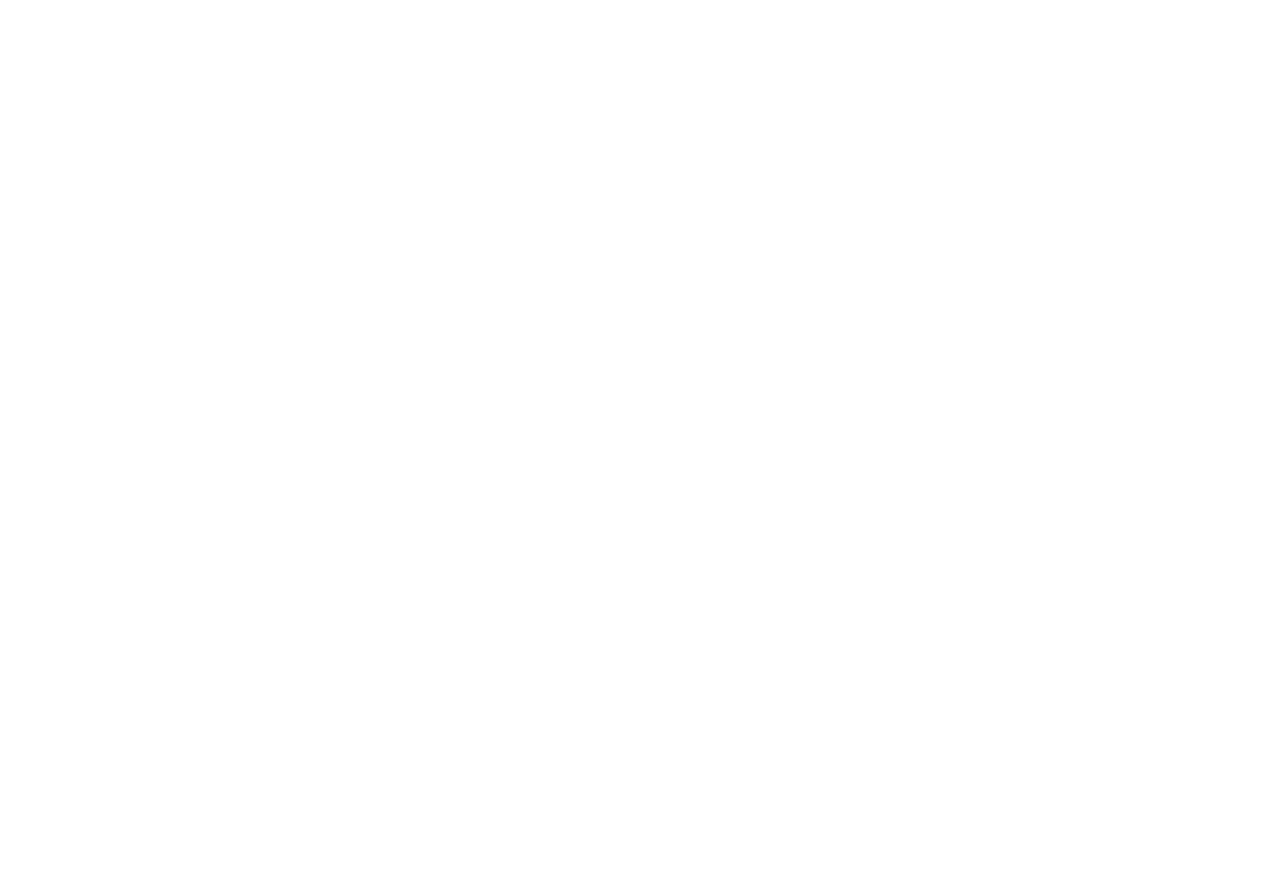
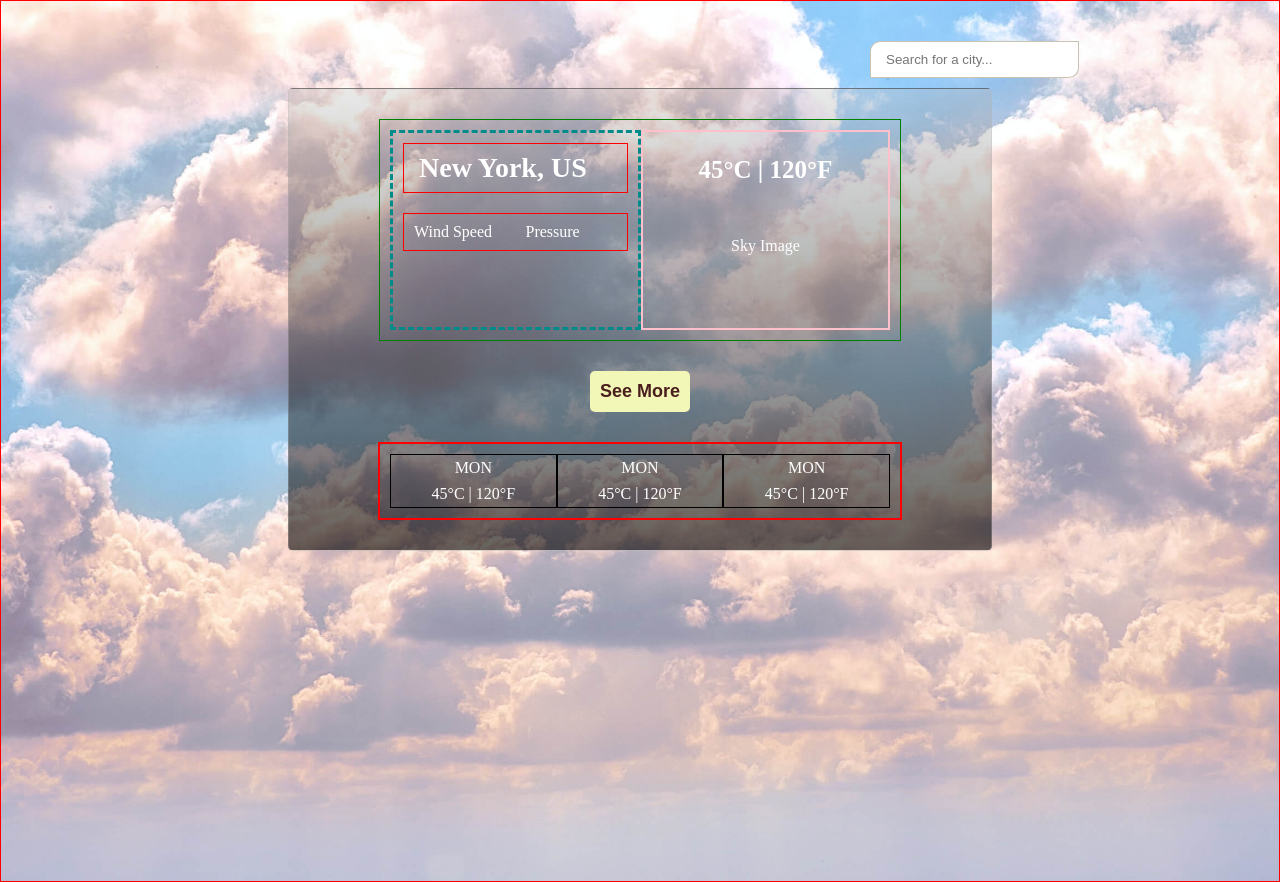
Before and after one commit to Osong-Michael/JS-Weather-App, a website built with webpack: page dist/index.html in a window 1280 px wide. Before the commit the page ends 800 px from the top, so only its background shows below. Built offline with nearby package versions, Linux system fonts and the light colour scheme.

Commit message:
Setup HTML structure for app

```diff
--- a/dist/index.html
+++ b/dist/index.html
@@ -3,10 +3,54 @@
 <head>
   <meta charset="UTF-8">
   <meta name="viewport" content="width=device-width, initial-scale=1.0">
+  <link rel="stylesheet" href="./styles/reset.css">
+  <link rel="stylesheet" href="./styles/styles.css">
   <title>Weather App</title>
 </head>
 <body>
 
+  <div class="main">
+    <div class="main-search-bar">
+      <input type="text" name="search-bar" id="search-bar" placeholder="Search for a city...">
+    </div>
+    <div class="ctn">
+      <div class="main-stats">
+        <div class="main-stats-ctn">
+          <div class="main-stats-name">
+            <div class="name">
+              <h3>New York, US</h3>
+            </div>
+            <div class="wind-pressure">
+              <p>Wind Speed</p>
+              <p>Pressure</p>
+            </div>
+          </div>
+          <div class="main-stats-temp">
+            <p>45°C | 120°F</p>
+            <p>Sky Image</p>
+          </div>
+        </div>
+        <div class="btn">
+          <button>See More</button>
+        </div>
+        <div class="see-more">
+          <div class="more">
+            <p>MON</p>
+            <p>45°C | 120°F</p>
+          </div>
+          <div class="more">
+            <p>MON</p>
+            <p>45°C | 120°F</p>
+          </div>
+          <div class="more">
+            <p>MON</p>
+            <p>45°C | 120°F</p>
+          </div>
+        </div>
+      </div>
+    </div>
+  </div>
+
 <script src="main.js"></script>
 </body>
 </html>
--- /dev/null
+++ b/dist/styles/reset.css
@@ -0,0 +1,48 @@
+/* http://meyerweb.com/eric/tools/css/reset/
+   v2.0 | 20110126
+   License: none (public domain)
+*/
+
+html, body, div, span, applet, object, iframe,
+h1, h2, h3, h4, h5, h6, p, blockquote, pre,
+a, abbr, acronym, address, big, cite, code,
+del, dfn, em, img, ins, kbd, q, s, samp,
+small, strike, strong, sub, sup, tt, var,
+b, u, i, center,
+dl, dt, dd, ol, ul, li,
+fieldset, form, label, legend,
+table, caption, tbody, tfoot, thead, tr, th, td,
+article, aside, canvas, details, embed,
+figure, figcaption, footer, header, hgroup,
+menu, nav, output, ruby, section, summary,
+time, mark, audio, video {
+	margin: 0;
+	padding: 0;
+	border: 0;
+	font-size: 100%;
+	font: inherit;
+	vertical-align: baseline;
+}
+/* HTML5 display-role reset for older browsers */
+article, aside, details, figcaption, figure,
+footer, header, hgroup, menu, nav, section {
+	display: block;
+}
+body {
+	line-height: 1;
+}
+ol, ul {
+	list-style: none;
+}
+blockquote, q {
+	quotes: none;
+}
+blockquote:before, blockquote:after,
+q:before, q:after {
+	content: '';
+	content: none;
+}
+table {
+	border-collapse: collapse;
+	border-spacing: 0;
+}
--- /dev/null
+++ b/dist/styles/styles.css
@@ -0,0 +1,126 @@
+.main {
+  border: 1px solid red;
+  height: 110vh;
+  background-image: url('../images/bg1.jpg');
+  background-position: center;
+  background-size: cover;
+}
+
+.ctn {
+  border: 1px solid rgba(185, 184, 184, 0.3);
+  width: 55%;
+  margin: 10px auto;
+  border-radius: 5px;
+  background-image: linear-gradient(to bottom, rgba(185, 184, 184, 0.3), rgba(0, 0, 0, 0.6));
+  color: white;
+}
+
+.main-stats-ctn {
+  border: 1px solid green;
+  height: 200px;
+  width: 500px;
+  margin: 30px auto;
+  padding: 10px;
+  display: flex;
+}
+
+.main-search-bar {
+  /* border: 2px solid blue; */
+  display: flex;
+  justify-content: flex-end;
+}
+
+.main-search-bar input {
+  margin-right: 200px;
+  margin-top: 40px;
+  padding: 10px 15px;
+  border: 1px solid rgba(197, 188, 169, 0.89);
+  border-radius: 10px 0 10px 0;
+  outline: none;
+}
+
+/* .main-search-bar input:focus {
+  border: 1px solid rgba(197, 188, 169, 0.89);
+  border-radius: 10px 0 10px 0;
+} */
+
+.main-stats-name {
+  border: 3px dashed darkcyan;
+  flex: 1;
+  padding: 10px;
+}
+
+.main-stats-temp {
+  border: 2px solid pink;
+  flex: 1;
+  padding: 10px;
+  display: flex;
+  flex-direction: column;
+}
+
+.main-stats-temp p:first-child {
+  margin-top: 15px;
+  font-size: 25px;
+  font-weight: 700;
+}
+
+.main-stats-temp p {
+  flex: 1;
+  text-align: center;
+}
+
+.name {
+  border: 1px solid red;
+  padding: 10px 15px;
+}
+
+.name h3 {
+  font-size: 28px;
+  font-weight: 800;
+}
+
+.wind-pressure {
+  border: 1px solid red;
+  margin-top: 20px;
+  /* padding: 10px 15px; */
+  display: flex;
+}
+
+.wind-pressure p {
+  flex: 1;
+  padding: 10px;
+}
+
+.btn {
+  text-align: center;
+}
+
+.btn button {
+  padding: 10px;
+  cursor: pointer;
+  border-radius: 5px;
+  border: 0;
+  background: rgb(242, 247, 183);
+  color: rgb(75, 30, 30);
+  font-size: 18px;
+  font-weight: 700;
+}
+
+.see-more {
+  border: 2px solid red;
+  width: 500px;
+  margin: 30px auto;
+  padding: 10px;
+  display: grid;
+  grid-template-columns: repeat(3, 1fr);
+}
+
+.more {
+  border: 1px solid black;
+  padding: 5px;
+  text-align: center;
+}
+
+.more p:first-child {
+  margin-bottom: 10px;
+}
```
Also changed, not shown: dist/images/bg1.jpg (added).
